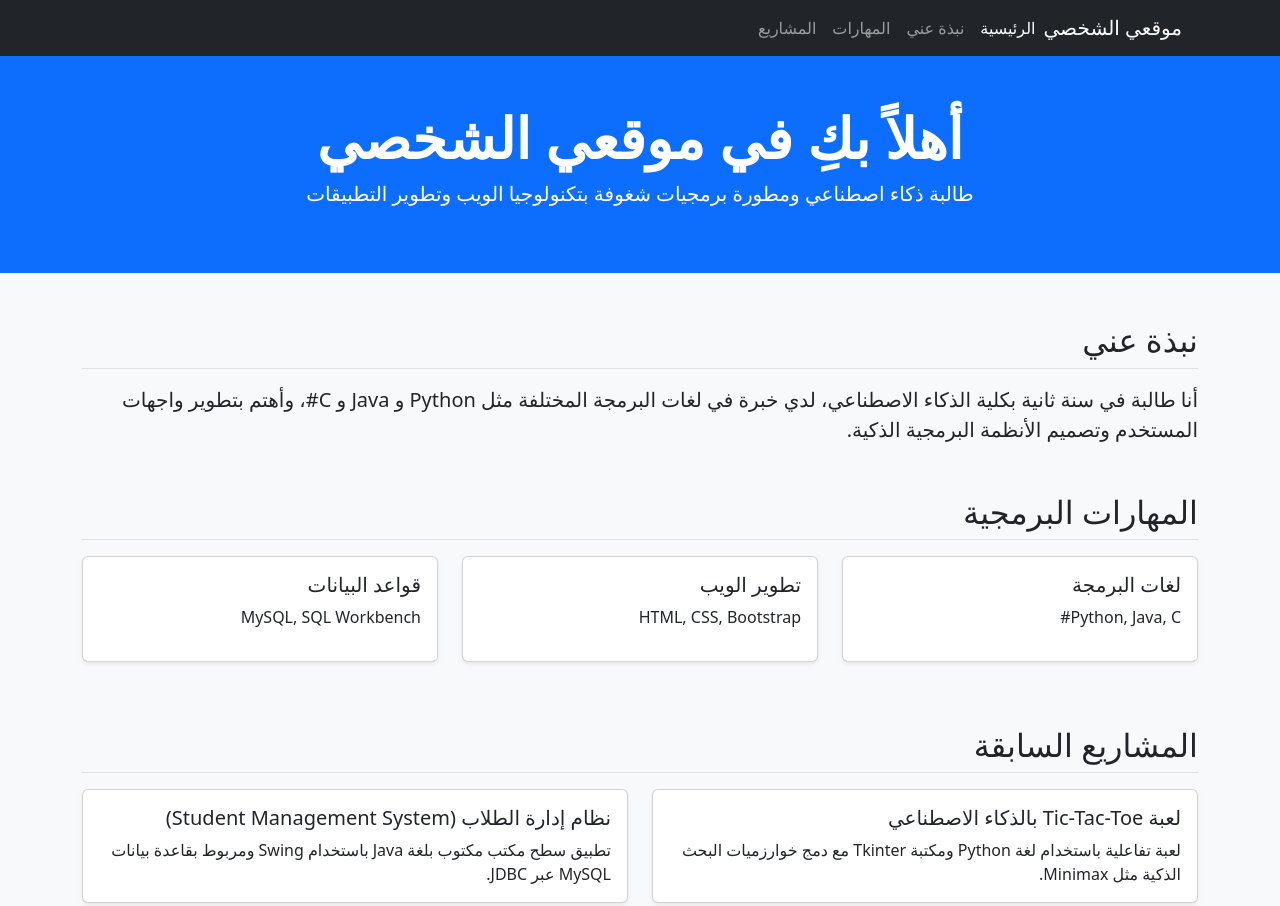
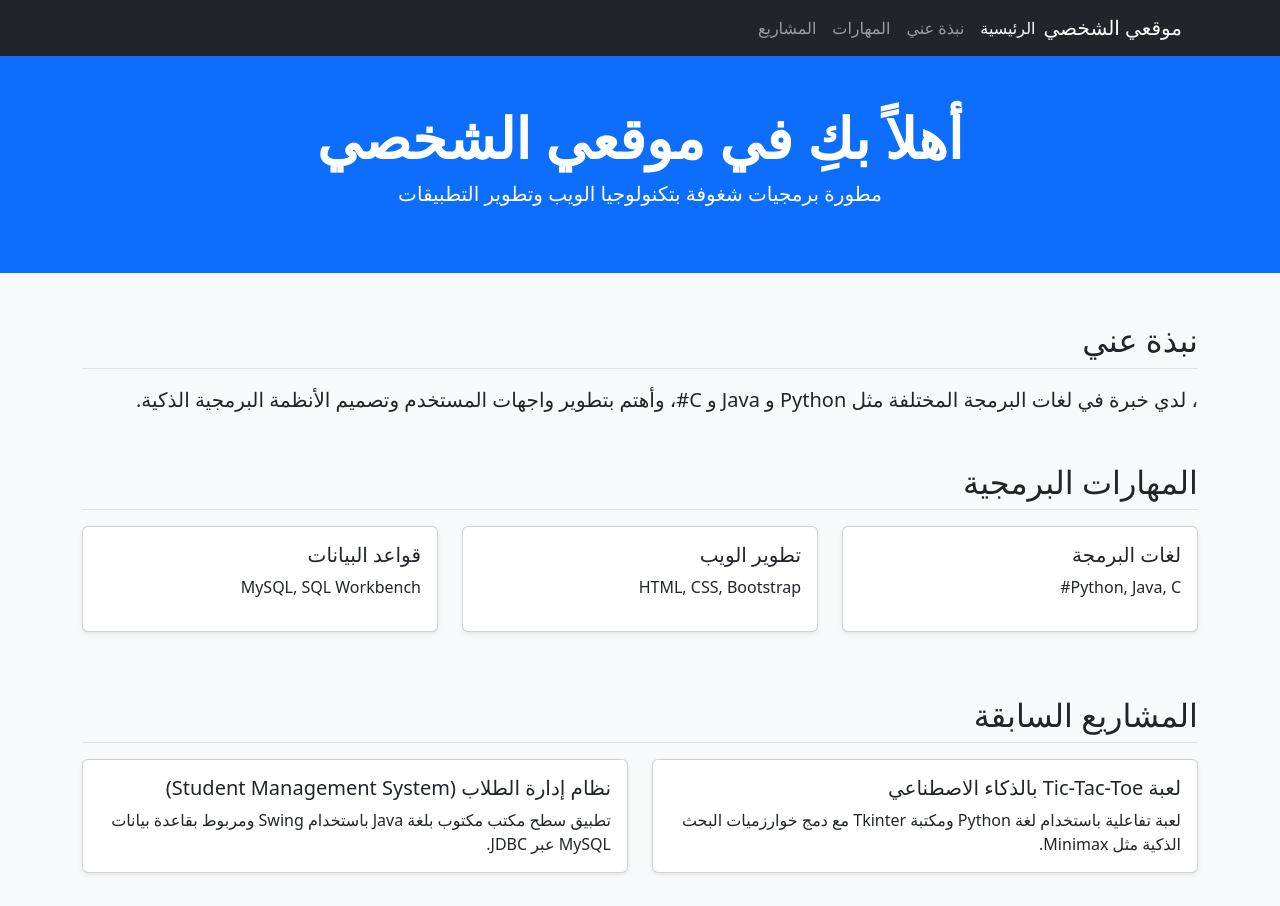
Before and after one commit to 8314487-netizen/my-portfolio, a plain HTML site: page index.html in a window 1280 px wide. Shown: the top 906 px of the page. Drawn offline with nearby package versions, Linux system fonts and the light colour scheme.

Commit message:
Update index.html

```diff
--- a/index.html
+++ b/index.html
@@ -26,7 +26,7 @@
     <header class="bg-primary text-white text-center py-5">
         <div class="container">
             <h1 class="display-4 fw-bold">أهلاً بكِ في موقعي الشخصي</h1>
-            <p class="lead">طالبة ذكاء اصطناعي ومطورة برمجيات شغوفة بتكنولوجيا الويب وتطوير التطبيقات</p>
+            <p class="lead">مطورة برمجيات شغوفة بتكنولوجيا الويب وتطوير التطبيقات</p>
         </div>
     </header>
 
@@ -35,7 +35,7 @@
         <section id="about" class="mb-5">
             <h2 class="border-bottom pb-2 mb-3">نبذة عني</h2>
             <p class="fs-5">
-                أنا طالبة في سنة ثانية بكلية الذكاء الاصطناعي، لدي خبرة في لغات البرمجة المختلفة مثل Python و Java و C#، وأهتم بتطوير واجهات المستخدم وتصميم الأنظمة البرمجية الذكية.
+                ، لدي خبرة في لغات البرمجة المختلفة مثل Python و Java و C#، وأهتم بتطوير واجهات المستخدم وتصميم الأنظمة البرمجية الذكية.
             </p>
         </section>
 
```
